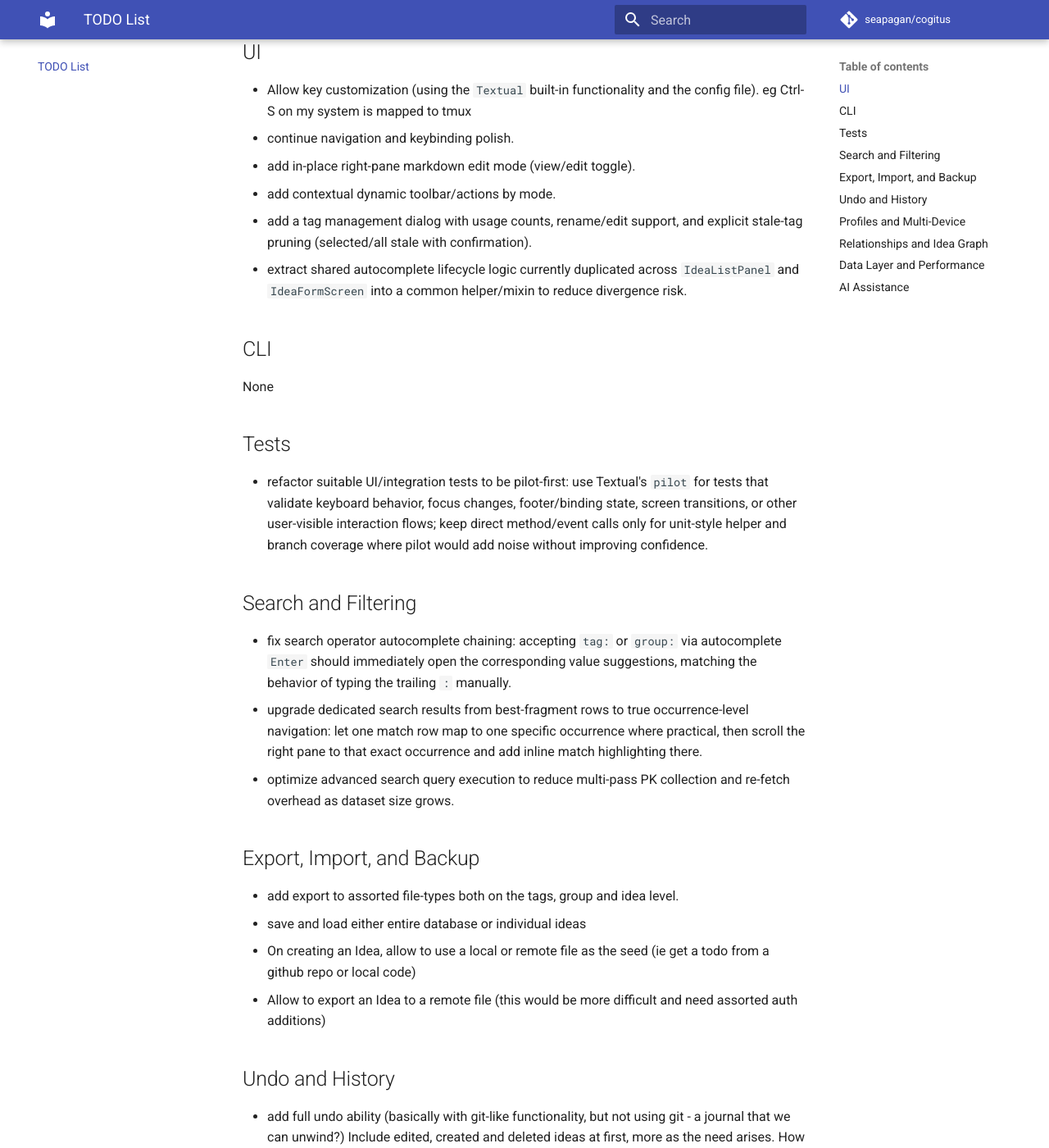
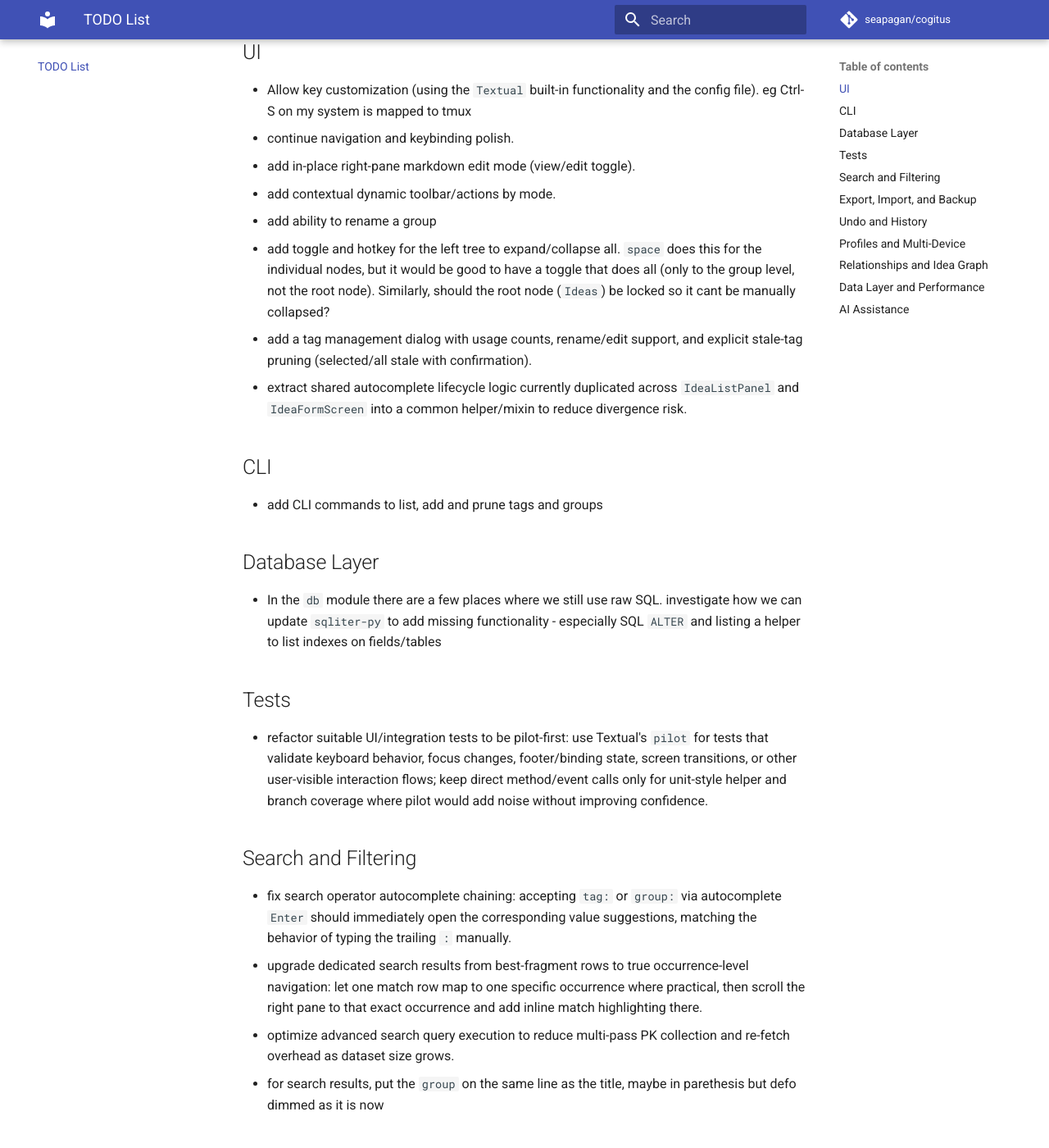
Before and after one commit to seapagan/cogitus, an MkDocs documentation site: the page built from docs/project/todo.md, in a window 1280 px wide and 1400 px high, scrolled down 247 px. Shown: the whole window at 82% size. Built offline with MkDocs 1.6.1 and Material for MkDocs 9.7.7, drawn with Linux system fonts in a browser that asks for light colours; comment, search, counter and statistics services are not loaded.

Commit message:
update TODO
Signed-off-by: Grant Ramsay <seapagan@gmail.com>

```diff
--- a/TODO.md
+++ b/TODO.md
@@ -9,6 +9,11 @@ Ideas to add to Cogitus
 - continue navigation and keybinding polish.
 - add in-place right-pane markdown edit mode (view/edit toggle).
 - add contextual dynamic toolbar/actions by mode.
+- add ability to rename a group
+- add toggle and hotkey for the left tree to expand/collapse all. `space` does
+  this for the individual nodes, but it would be good to have a toggle that does
+  all (only to the group level, not the root node). Similarly, should the root
+  node (`Ideas`) be locked so it cant be manually collapsed?
 - add a tag management dialog with usage counts, rename/edit support, and
   explicit stale-tag pruning (selected/all stale with confirmation).
 - extract shared autocomplete lifecycle logic currently duplicated across
@@ -17,7 +22,13 @@ Ideas to add to Cogitus
 
 ## CLI
 
-None
+- add CLI commands to list, add and prune tags and groups
+
+## Database Layer
+
+- In the `db` module there are a few places where we still use raw SQL.
+  investigate how we can update `sqliter-py` to add missing functionality -
+  especially SQL `ALTER` and listing a helper to list indexes on fields/tables
 
 ## Tests
 
@@ -38,6 +49,8 @@ None
   inline match highlighting there.
 - optimize advanced search query execution to reduce multi-pass PK collection
   and re-fetch overhead as dataset size grows.
+- for search results, put the `group` on the same line as the title, maybe in
+  parethesis but defo dimmed as it is now
 
 ## Export, Import, and Backup
 
```
